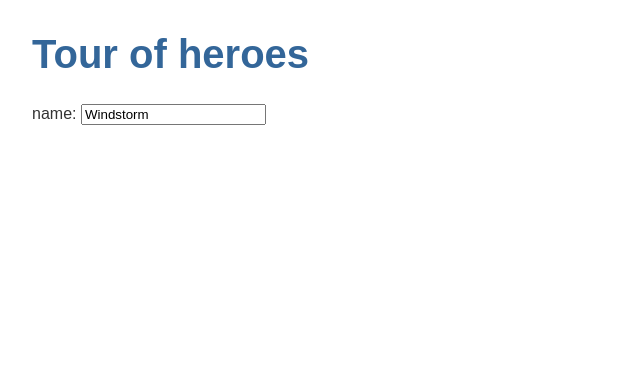
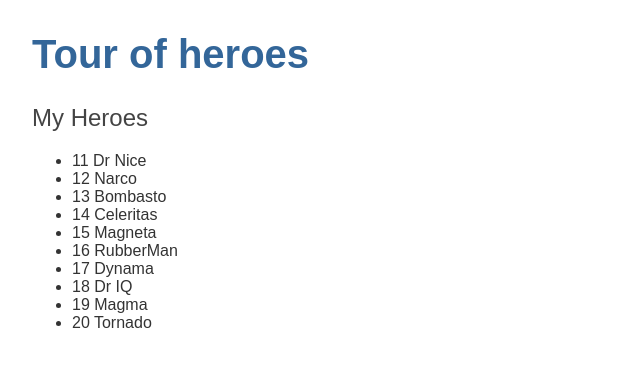
Before and after one commit to Fransvis/angular-heroes, an Angular app: page / in a window 1280 px wide. Shown: the top 366 px of the page, without its empty margins (0-640 px from the left). Built offline with nearby package versions, Linux system fonts and the light colour scheme.

Commit message:
Fransvis: created mock heroes-component and added it to heroes component class in order to display list in heroes html file

```diff
--- a/src/app/heroes/heroes.component.html
+++ b/src/app/heroes/heroes.component.html
@@ -2,8 +2,17 @@
 <div><span>id:</span>{{ hero.id }}</div>
 <div><span>name:</span>{{ hero.name }}</div> -->
 
-<div>
+
+<h2>My Heroes</h2>
+<ul class="heroes">
+  <li *ngFor='let hero of heroes'>
+    <span class="badge">{{hero.id}}</span> {{hero.name}}
+  </li>
+</ul>
+
+
+<!-- <div>
   <label>name:
-    <input [(ngModel)]="hero.name" placeholder="name"/>
+    <input [(ngModel)]="heroes.name" placeholder="name"/>
   </label>
-</div>
+</div> -->
--- a/src/app/heroes/heroes.component.ts
+++ b/src/app/heroes/heroes.component.ts
@@ -1,5 +1,6 @@
 import { Component, OnInit } from '@angular/core';
 import { Hero } from '../hero';
+import { HEROES } from '../mock-heroes';
 
 @Component({
   selector: 'app-heroes',
@@ -7,11 +8,8 @@
   styleUrls: ['./heroes.component.scss']
 })
 export class HeroesComponent implements OnInit {
-  hero: Hero = {
-    id: 1,
-    name: 'Windstorm'
-  }
 
+  heroes = HEROES;
 
   constructor() { }
 
--- /dev/null
+++ b/src/app/mock-heroes.ts
@@ -0,0 +1,14 @@
+import { Hero } from './hero';
+
+export const HEROES: Hero[] = [
+  { id: 11, name: 'Dr Nice' },
+  { id: 12, name: 'Narco' },
+  { id: 13, name: 'Bombasto' },
+  { id: 14, name: 'Celeritas' },
+  { id: 15, name: 'Magneta' },
+  { id: 16, name: 'RubberMan' },
+  { id: 17, name: 'Dynama' },
+  { id: 18, name: 'Dr IQ' },
+  { id: 19, name: 'Magma' },
+  { id: 20, name: 'Tornado' }
+];
```
